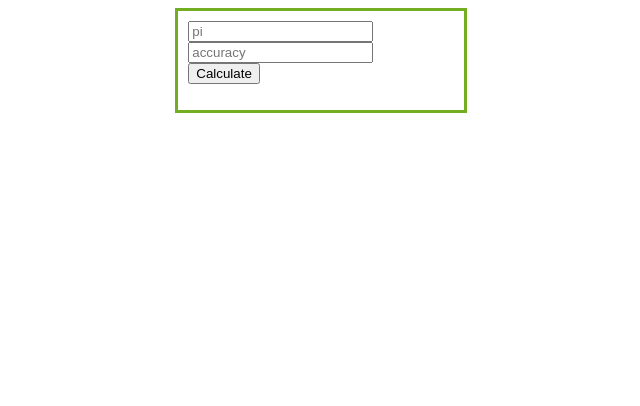
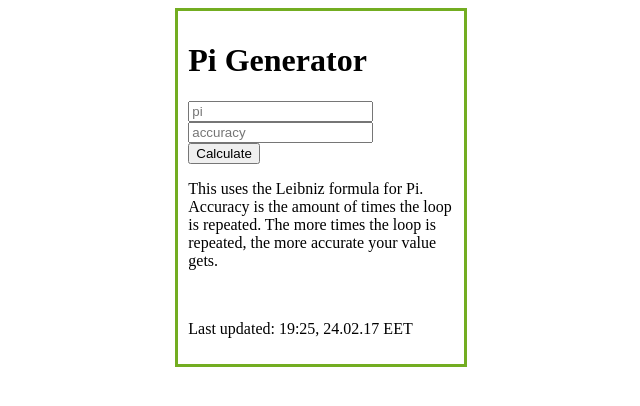
Before and after one commit to nikolaskorsman/nikolas-stuff, a plain HTML site: page pi-generator/pi.html in a window 1280 px wide. Shown: the whole page, without its empty margins (319-959 px from the left). Drawn offline with nearby package versions, Linux system fonts and the light colour scheme.

Commit message:
Update pi.html

```diff
--- a/pi-generator/pi.html
+++ b/pi-generator/pi.html
@@ -3,9 +3,12 @@
 <script src='pi.js'></script>
 
 <div class='center'>
+   <h1>Pi Generator</h1>
 <form name='myForm' method='post'>
    <input type='text' readonly='readonly' id='result' placeholder='pi' /><br />
    <input type='number' placeholder='accuracy' id='accuracy' /><br />
    <input type='button' onclick='Calculate()' value='Calculate' />
 </form>
+   <p>This uses the Leibniz formula for Pi. Accuracy is the amount of times the loop is repeated. The more times the loop is repeated, the more accurate your value gets.</p>
+   <br> <p> Last updated: 19:25, 24.02.17 EET </p>
  <div/>
```
